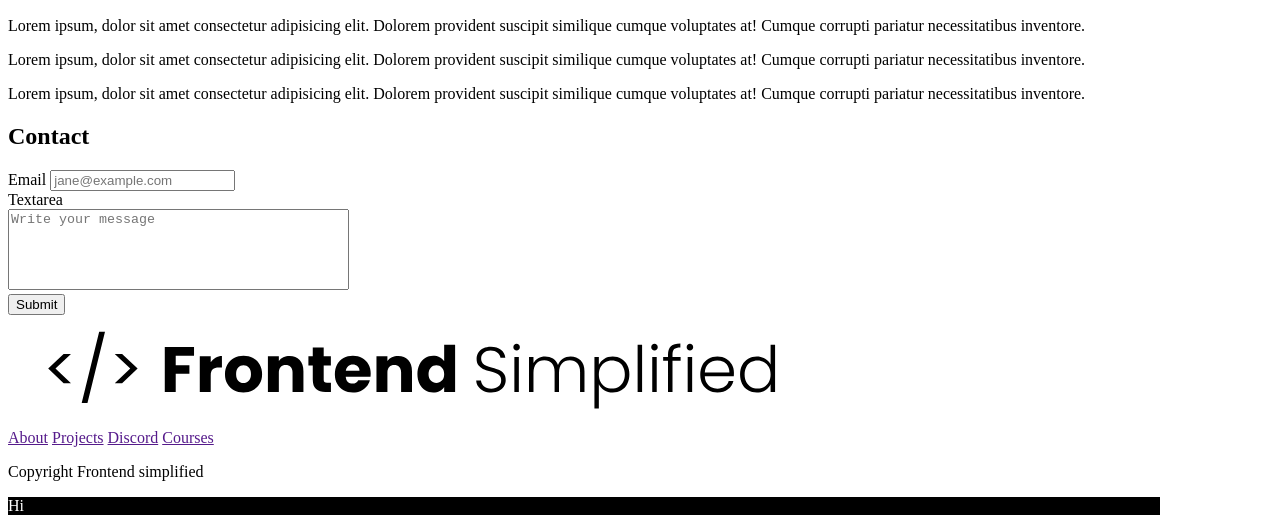
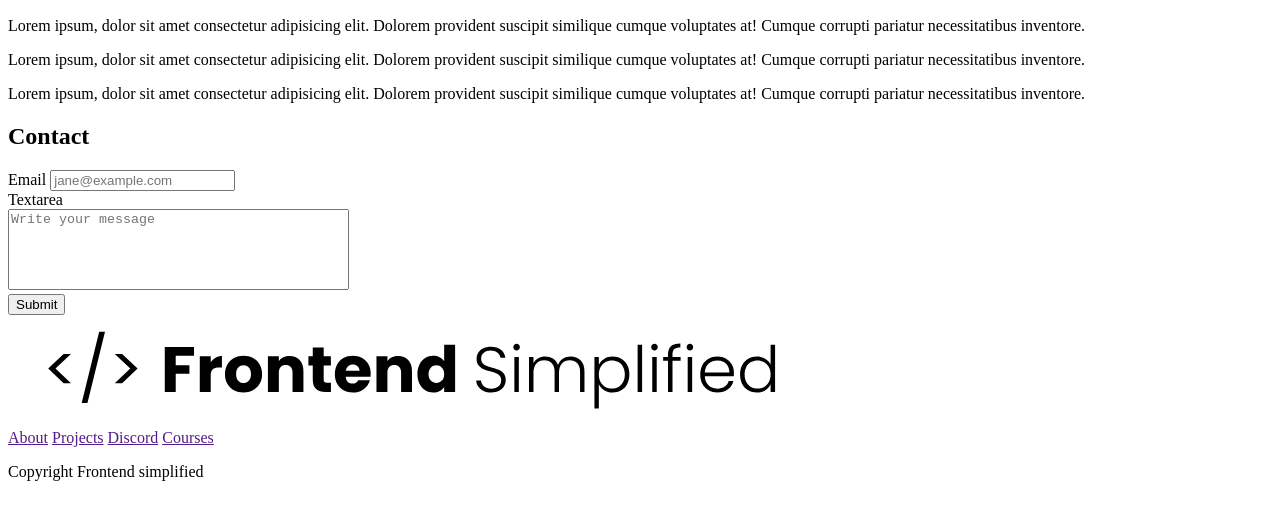
Before and after one commit to jgurung29/Github-Project, a plain HTML site: page index.html in a window 1280 px wide. Shown: the part 1284-1807 px from the top of the page. After the commit the page ends 1781 px from the top, so only its background shows below. Drawn offline with Linux system fonts and the light colour scheme.

Commit message:
deleted about html and deleted line 105 div

```diff
--- a/index.html
+++ b/index.html
@@ -102,7 +102,5 @@
         <p>Copyright Frontend simplified</p>
       </div>
     </footer>
-
-    <div class="example" style="background-color: black; color: white; width: 90vw;">Hi</div>
   </body>
 </html>
```
Also changed, not shown: about.html (deleted).
